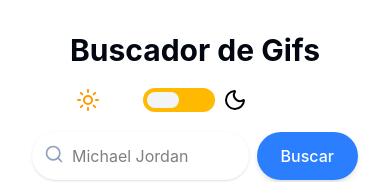
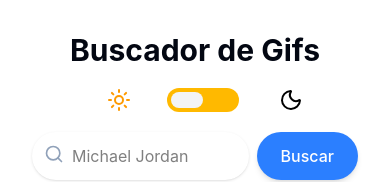
Before and after one commit to Ledtius/giphy-app, a React (Vite) app: page / in a window 390 px wide. Shown: the top 182 px of the page. Built offline with nearby package versions, Linux system fonts and the light colour scheme; no server answers.

Commit message:
Fixed the size of the Toggle.jsx

```diff
--- a/src/components/Header.jsx
+++ b/src/components/Header.jsx
@@ -2,10 +2,8 @@ import { Title } from "./Title";
 import { Toggle } from "./Toggle";
 
 export const Header = () => {
-
-
   return (
-    <div className="flex items-center justify-center w-full flex-wrap flex-col sm:flex-row">
+    <div className="flex items-center justify-center w-full flex-wrap flex-col sm:flex-row ">
       <Title />
       <Toggle />
     </div>
--- a/src/components/Toggle.jsx
+++ b/src/components/Toggle.jsx
@@ -19,7 +19,7 @@ export const Toggle = () => {
   /* relative left-0 sm:left-45 md:left-100 */
   return (
     <>
-      <div className="w-fit flex items-center justify-center gap-2 sm:absolute sm:right-0 mr-10 ml-10 mb-5 min-w-34">
+      <div className="w-fit flex items-center justify-center gap-2 min-[640px]:absolute min-[640px]:right-2  mr-10 ml-10 mb-5 min-w-34 max-w-fit max-[640px]:relative max-[640px]:-right-10">
         <input
           className="hidden peer"
           type="checkbox"
@@ -42,7 +42,7 @@ export const Toggle = () => {
           id="icon"
           strokeLinecap="round"
           strokeLinejoin="round"
-          className="lucide lucide-sun-icon lucide-su peer-not-checked:stroke-amber-500 absolute sm:-left-4 left-19 dark:stroke-white "
+          className="lucide lucide-sun-icon lucide-su peer-not-checked:stroke-amber-500 absolute sm:-left-4 left-19 min-[321px]:right-0 dark:stroke-white max-[640px]:relative max-[640px]:-left-35"
         >
           <circle cx="12" cy="12" r="4" />
           <path d="M12 2v2" />
```
